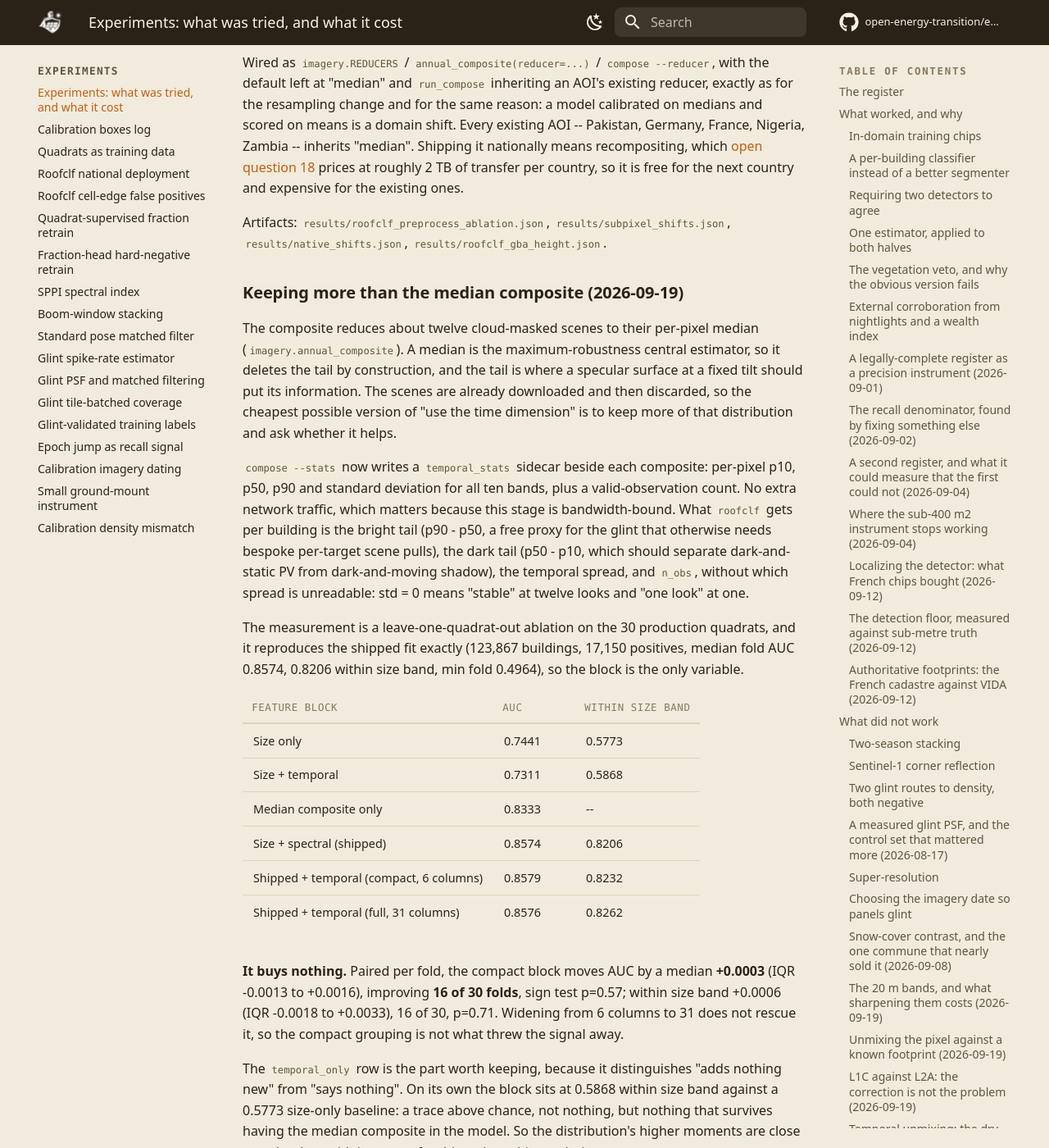
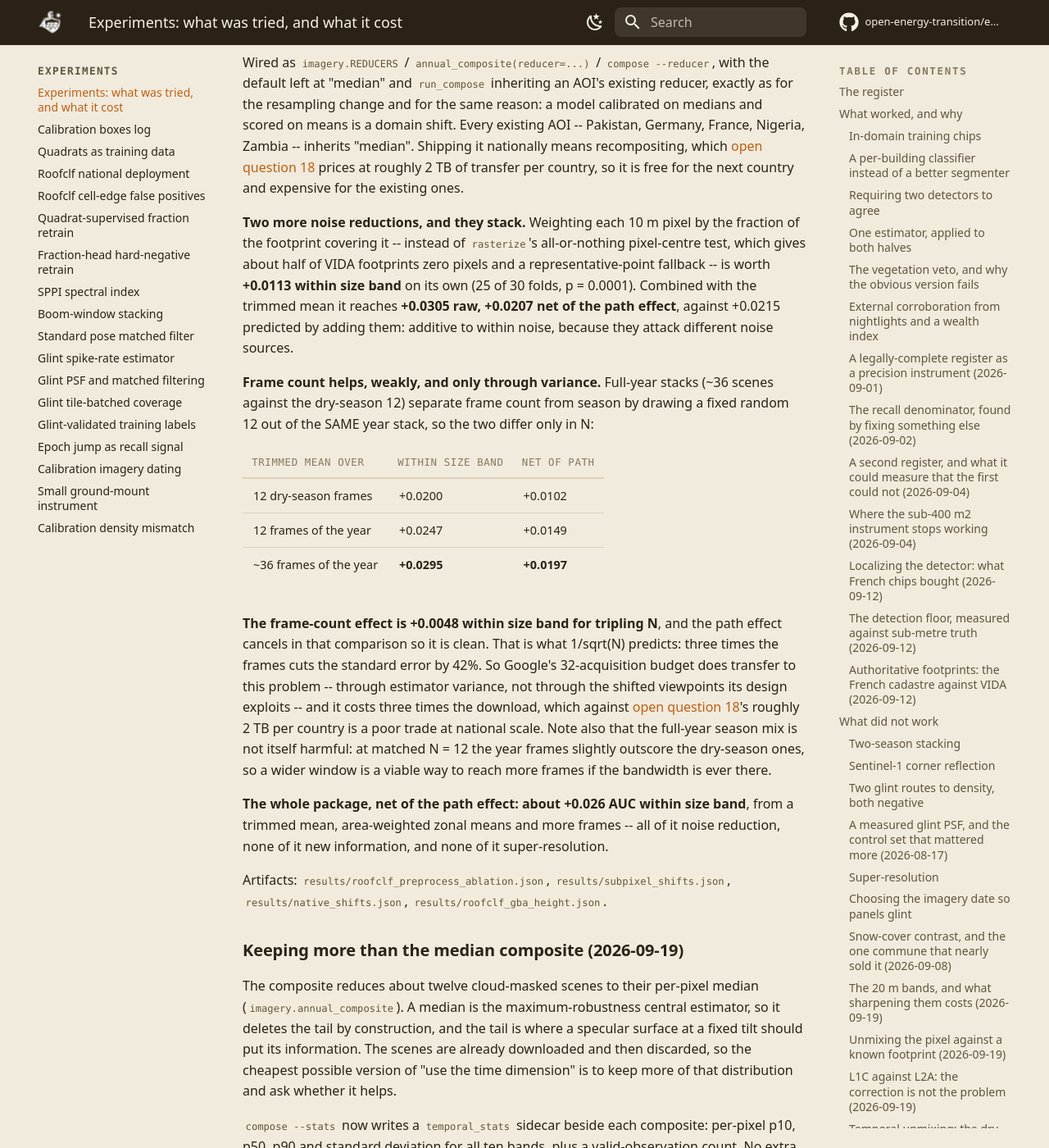
Before and after one commit to open-energy-transition/earthpv, an MkDocs documentation site: the page built from docs/experiments.md, in a window 1280 px wide and 1400 px high, scrolled down 41120 px. Shown: the whole window at 82% size. Built offline with MkDocs 1.6.1 and Material for MkDocs 9.7.7, drawn with Linux system fonts in a browser that asks for light colours; comment, search, counter and statistics services are not loaded.

Commit message:
Finish the temporal thread: frame count helps weakly, and the noise reductions stack
Closes the investigation prompted by Google Open Buildings 2.5D Temporal.

AREA-WEIGHTED ZONAL MEANS, +0.0113 within size band (25 of 30, p=0.0001). Weighting each
10 m pixel by the fraction of the footprint covering it, instead of rasterize's
all-or-nothing pixel-centre test which leaves about half of VIDA footprints with zero pixels
and a representative-point fallback. Combined with the trimmed mean: +0.0305 raw, +0.0207
net of the path effect, against +0.0215 predicted by adding them -- additive, because they
attack different noise sources.

FRAME COUNT, +0.0048 for tripling N. Full-year stacks (~36 scenes against 12) with a fixed
random 12 drawn from the SAME stack, so season is matched and only N differs:

    trimmed mean over            within size band    net of path
    12 dry-season frames                  +0.0200        +0.0102
    12 frames of the year                 +0.0247        +0.0149
    ~36 frames of the year                +0.0295        +0.0197

The path effect cancels in the 12-vs-36 comparison, so +0.0048 is clean, and it is what
1/sqrt(N) predicts: three times the frames, 42% less standard error. Google's 32-acquisition
budget therefore does transfer -- through estimator variance, not the shifted viewpoints its
design exploits -- at three times the download, which against open-questions #18's ~2 TB per
country is a poor trade nationally. The year season mix is not itself harmful: at matched
N=12 year frames slightly outscore dry-season ones, so a wider window is a viable route to
more frames if bandwidth ever allows.

TOTAL AVAILABLE, net of path: about +0.026 AUC within size band, from a trimmed mean,
area-weighted zonal means and more frames. All noise reduction, no new information, no
super-resolution.

Co-Authored-By: Claude Opus 5 (1M context) <noreply@anthropic.com>

```diff
--- a/docs/experiments.md
+++ b/docs/experiments.md
@@ -1354,6 +1354,38 @@ on means is a domain shift. Every existing AOI -- Pakistan, Germany, France, Nig
 [open question 18](open-questions.md) prices at roughly 2 TB of transfer per country, so it
 is free for the next country and expensive for the existing ones.
 
+**Two more noise reductions, and they stack.** Weighting each 10 m pixel by the fraction of
+the footprint covering it -- instead of `rasterize`'s all-or-nothing pixel-centre test, which
+gives about half of VIDA footprints zero pixels and a representative-point fallback -- is
+worth **+0.0113 within size band** on its own (25 of 30 folds, p = 0.0001). Combined with the
+trimmed mean it reaches **+0.0305 raw, +0.0207 net of the path effect**, against +0.0215
+predicted by adding them: additive to within noise, because they attack different noise
+sources.
+
+**Frame count helps, weakly, and only through variance.** Full-year stacks (~36 scenes
+against the dry-season 12) separate frame count from season by drawing a fixed random 12 out
+of the SAME year stack, so the two differ only in N:
+
+| Trimmed mean over | Within size band | Net of path |
+| --- | --- | --- |
+| 12 dry-season frames | +0.0200 | +0.0102 |
+| 12 frames of the year | +0.0247 | +0.0149 |
+| ~36 frames of the year | **+0.0295** | **+0.0197** |
+
+**The frame-count effect is +0.0048 within size band for tripling N**, and the path effect
+cancels in that comparison so it is clean. That is what 1/sqrt(N) predicts: three times the
+frames cuts the standard error by 42%. So Google's 32-acquisition budget does transfer to
+this problem -- through estimator variance, not through the shifted viewpoints its design
+exploits -- and it costs three times the download, which against
+[open question 18](open-questions.md)'s roughly 2 TB per country is a poor trade at national
+scale. Note also that the full-year season mix is not itself harmful: at matched N = 12 the
+year frames slightly outscore the dry-season ones, so a wider window is a viable way to reach
+more frames if the bandwidth is ever there.
+
+**The whole package, net of the path effect: about +0.026 AUC within size band**, from a
+trimmed mean, area-weighted zonal means and more frames -- all of it noise reduction, none of
+it new information, and none of it super-resolution.
+
 Artifacts: `results/roofclf_preprocess_ablation.json`, `results/subpixel_shifts.json`,
 `results/native_shifts.json`, `results/roofclf_gba_height.json`.
 
```
Also changed, not shown: 3 other files.
